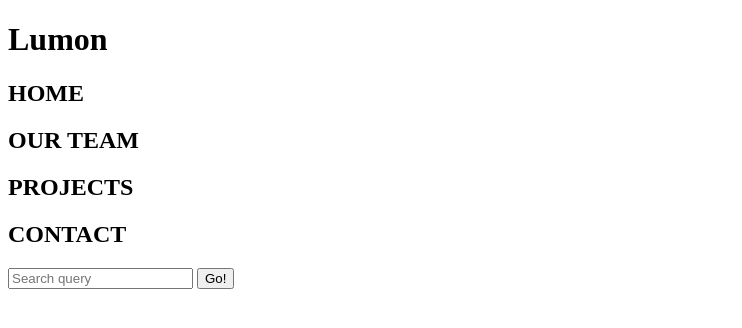
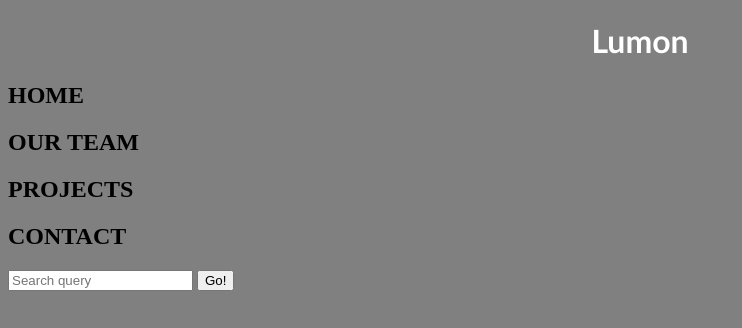
Before and after one commit to hellokristinafaye/ambrose, a plain HTML site: page index.html in a window 1280 px wide. Shown: the whole page, without its empty margins (0-742 px from the left). Drawn offline with Linux system fonts and the light colour scheme.

Commit message:
header styled

```diff
--- a/style.css
+++ b/style.css
@@ -1,3 +1,8 @@
-* {
-
+body {
+   background: grey;
 }
+header h1 {
+    font-family:'Gill Sans', 'Gill Sans MT', Calibri, 'Trebuchet MS', sans-serif;
+    color: white;
+    text-align: center;
+}
```
